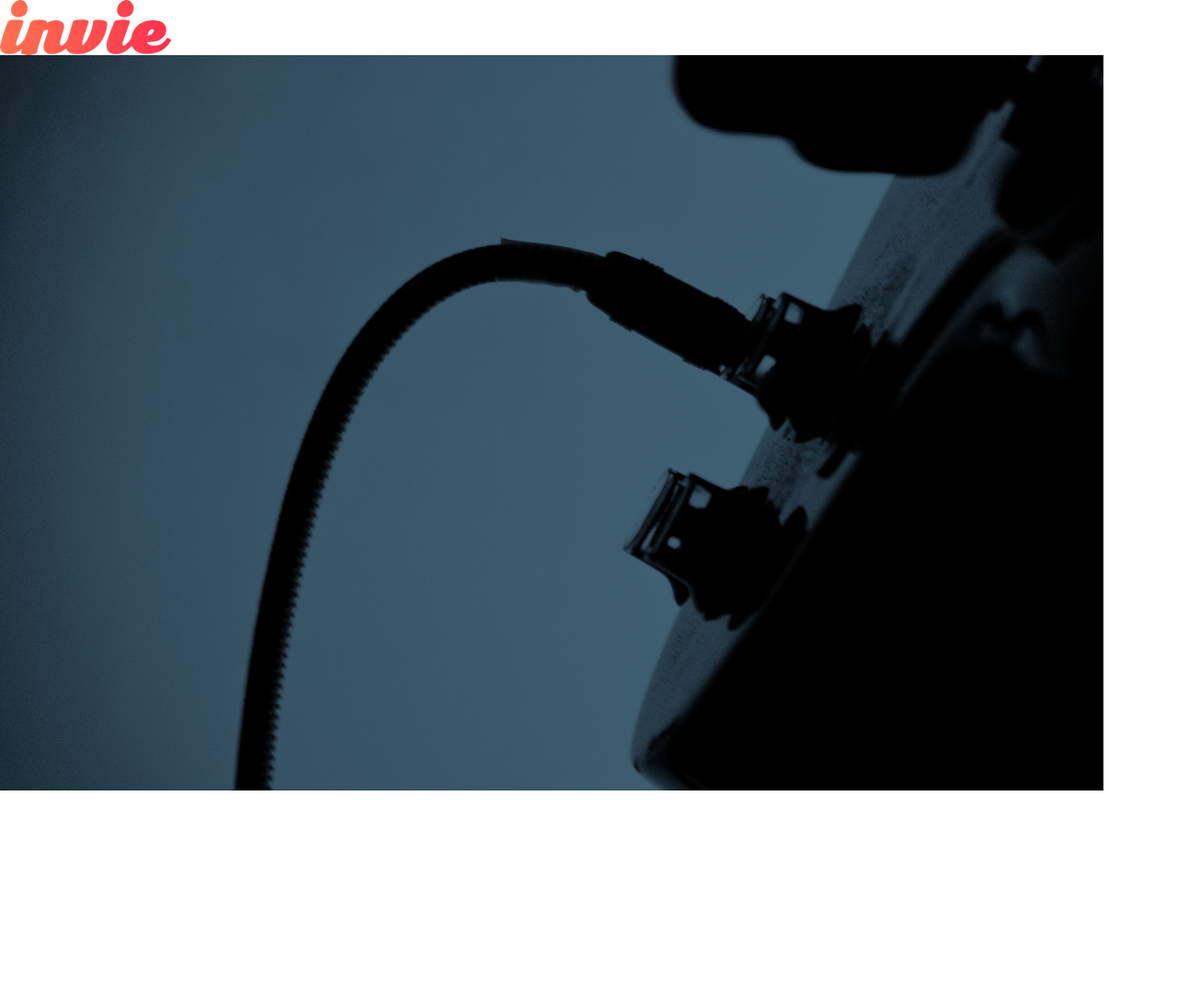
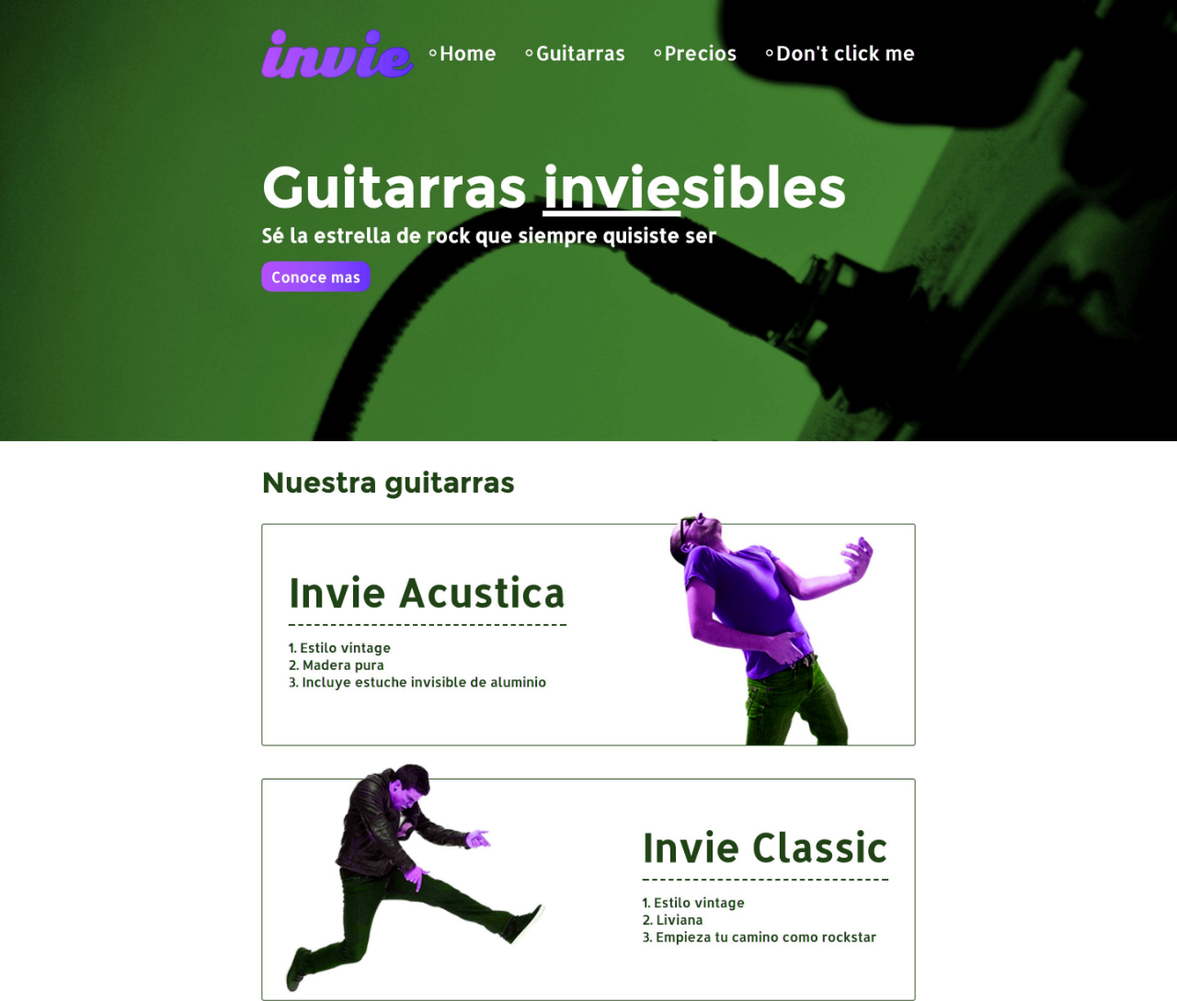
Before and after one commit to MiguelSimarro/invie-github, a plain HTML site: page index.html in a window 1280 px wide. Shown: the top 1089 px of the page at 92% size. Before the commit the page ends 860 px from the top, so only its background shows below. Drawn offline with Linux system fonts and the light colour scheme.

Commit message:
nueva version de invie verde

```diff
--- a/index.html
+++ b/index.html
@@ -14,7 +14,6 @@
 	</style>
 </head>
 <body>
-	<img src="invie.png">
-	<img src="background.png">
+	<img src="nueva-version.jpg">
 </body>
 </html>
```
Also changed, not shown: nueva-version.jpg (added).
